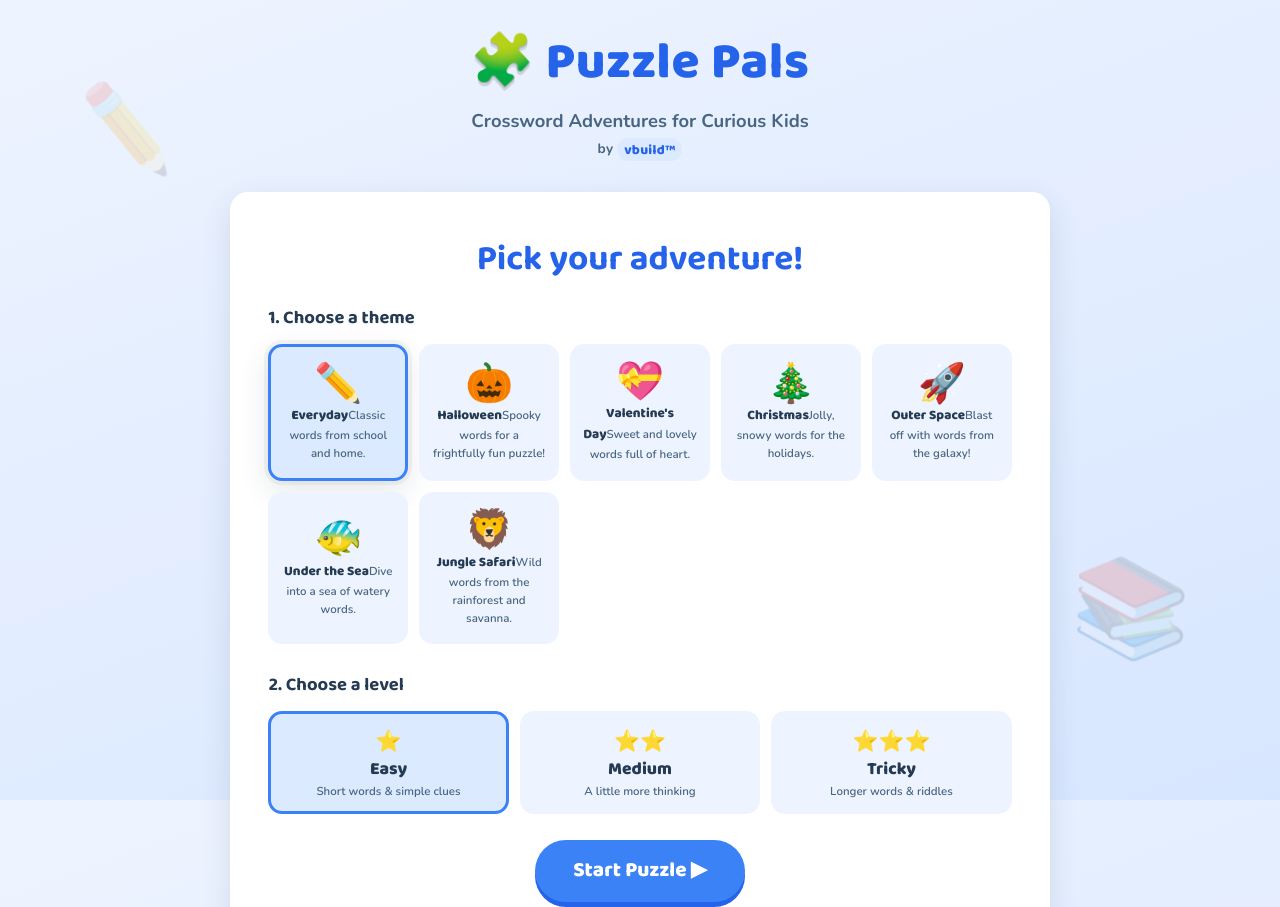
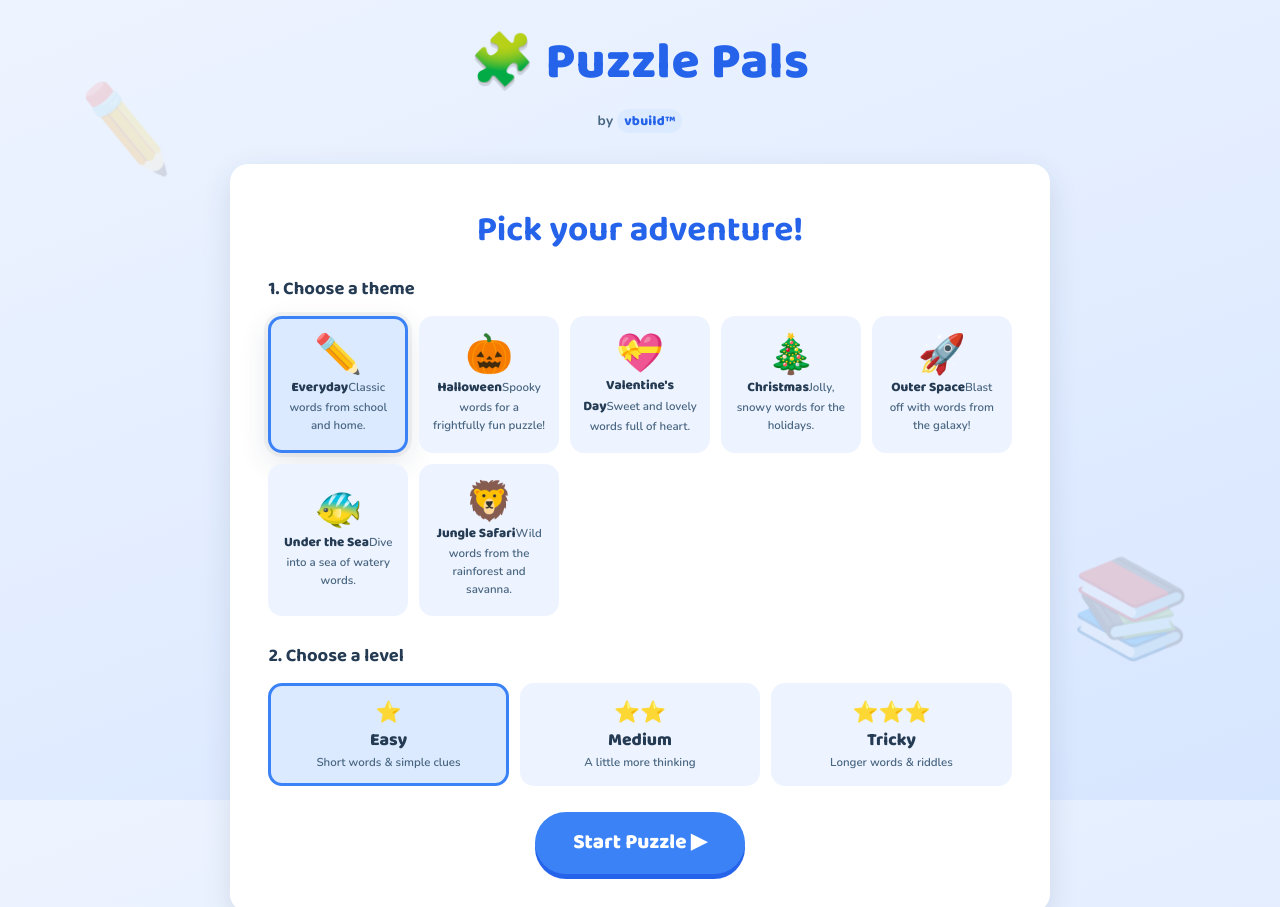
Before and after one commit to ldmedia05-cyber/game, a website: page index.html in a window 1280 px wide. Shown: the top 907 px of the page. Drawn offline with nearby package versions, Linux system fonts and the light colour scheme.

Commit message:
Remove 'Crossword Adventures for Curious Kids' tagline from header

```diff
--- a/index.html
+++ b/index.html
@@ -22,7 +22,6 @@
 
   <header class="app-header">
     <h1 class="logo"><span class="logo-icon">🧩</span> Puzzle Pals</h1>
-    <p class="tagline">Crossword Adventures for Curious Kids</p>
     <p class="brand-by">by <span class="brand-name">vbuild&trade;</span></p>
   </header>
 
```
